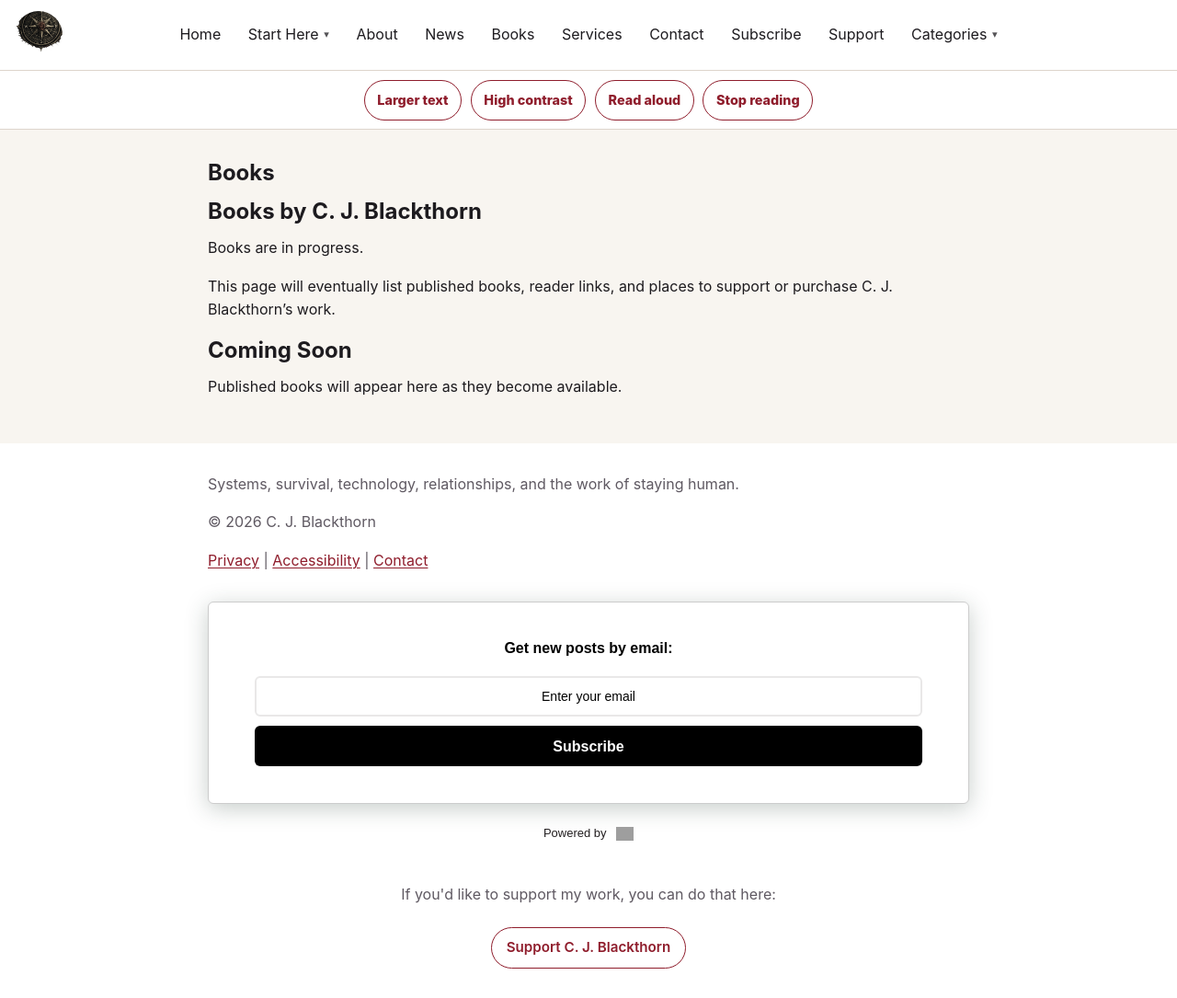
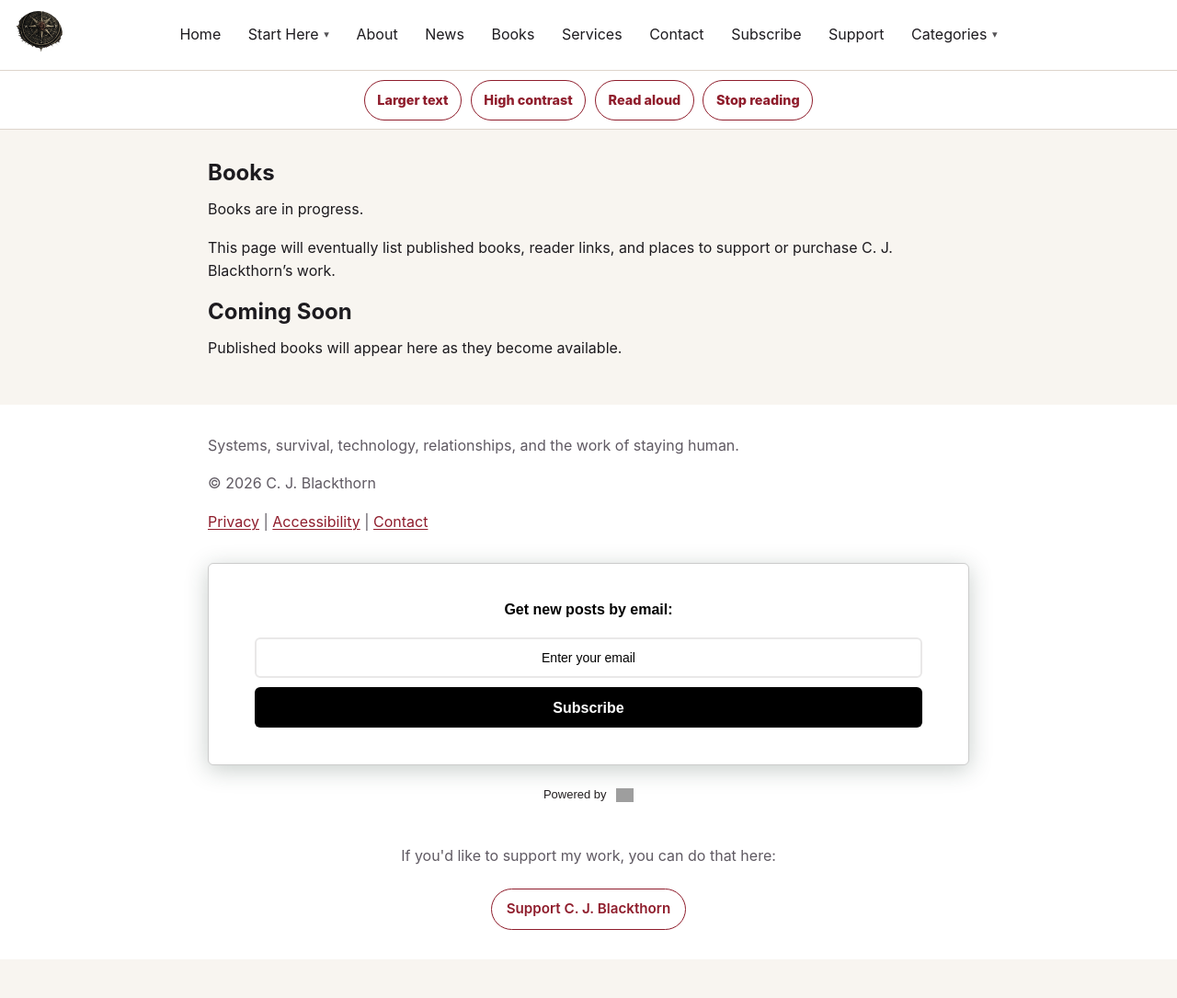
Before and after one commit to cjblackthorn/cjblackthorn.github.io, a Jekyll site: the page built from books.md, in a window 1280 px wide and 1085 px high. Shown: the whole window at 92% size. Built offline with Jekyll 4.4.1, drawn with Linux system fonts in a browser that asks for light colours; grey boxes are pictures that could not be loaded.

Commit message:
Remove duplicate page headings

```diff
--- a/books.md
+++ b/books.md
@@ -6,8 +6,6 @@ description: Books by C. J. Blackthorn, including essays, memoir, poetry, fictio
 image: /assets/images/blackthorn-field-notes-card.PNG
 ---
 
-# Books by C. J. Blackthorn
-
 Books are in progress.
 
 This page will eventually list published books, reader links, and places to support or purchase C. J. Blackthorn’s work.
```
